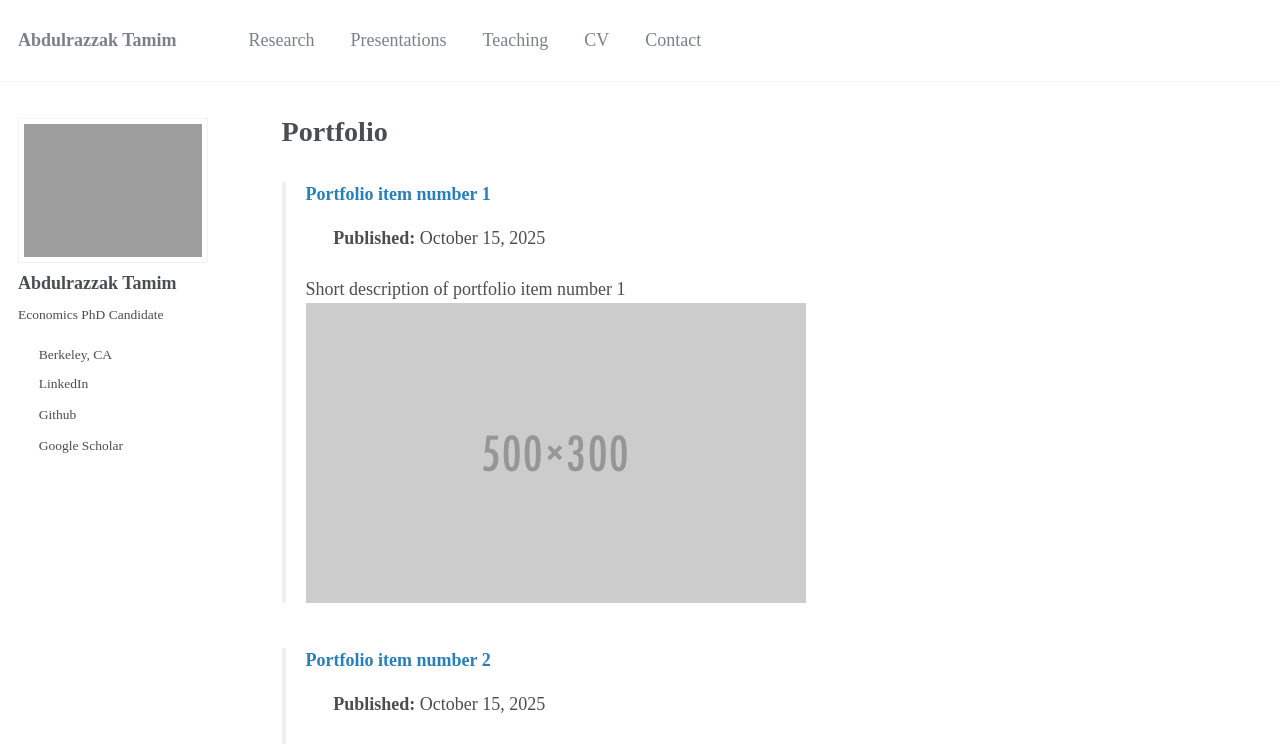
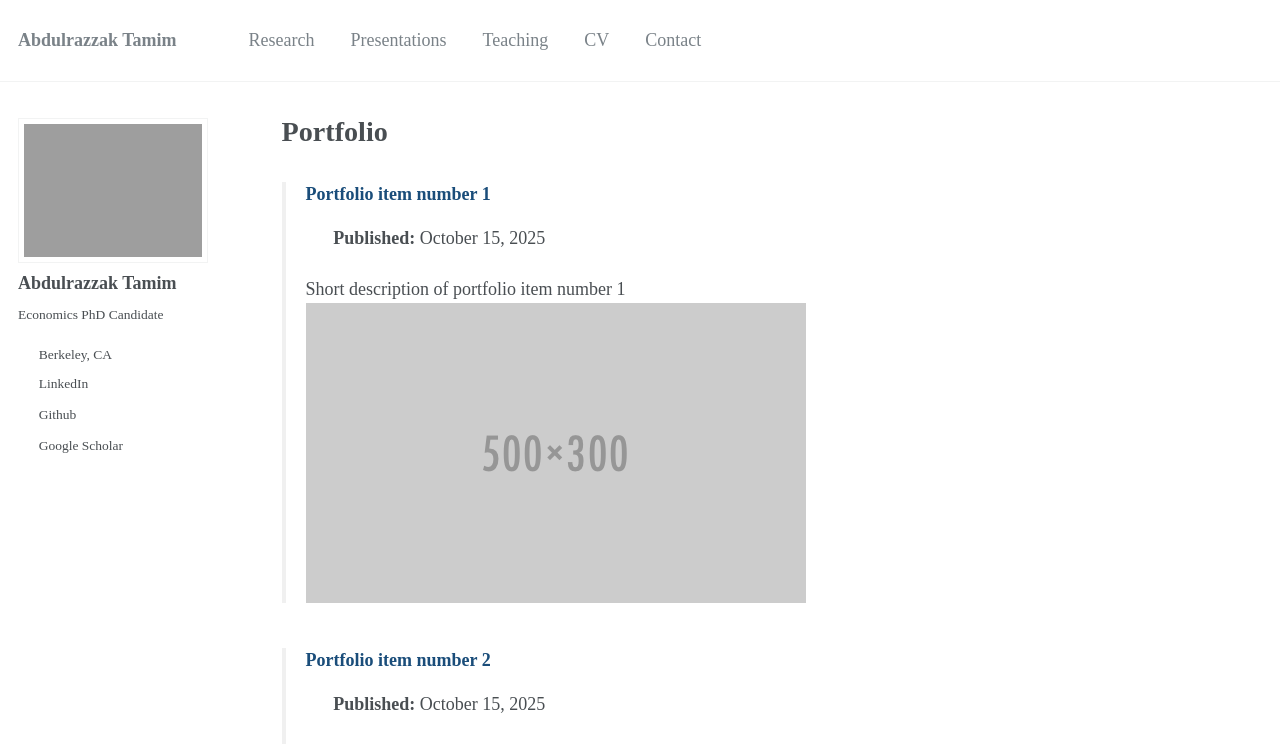
Before and after one commit to AbdulrazzakTamim/abdulrazzaktamim.github.io, a Jekyll site: the page built from _pages/portfolio.html, in a window 1280 px wide. Shown: the top 744 px of the page. Built offline with Jekyll 4.4.1, drawn with Linux system fonts in a browser that asks for light colours; comment, search, counter and statistics services are not loaded.

Commit message:
Update main.scss

```diff
--- a/assets/css/main.scss
+++ b/assets/css/main.scss
@@ -69,7 +69,7 @@
 }
 
 .archive__item:hover {
-  border-left-color: #2980b9;  /* Changed to darker blue */
+  border-left-color: #1a4d7a;  /* Changed to darker blue */
 }
 
 .archive__item-excerpt {
@@ -81,7 +81,7 @@
 
 /* Link styling */
 .archive__item a {
-  color: #2980b9;  /* Changed to darker blue */
+  color: #1a4d7a;  /* Changed to darker blue */
   text-decoration: none;
 }
 
```
